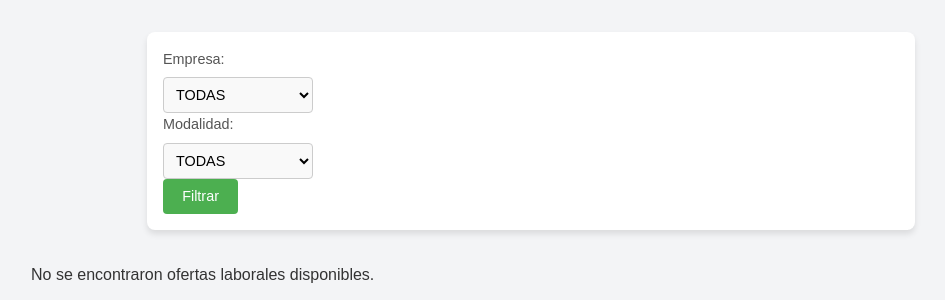
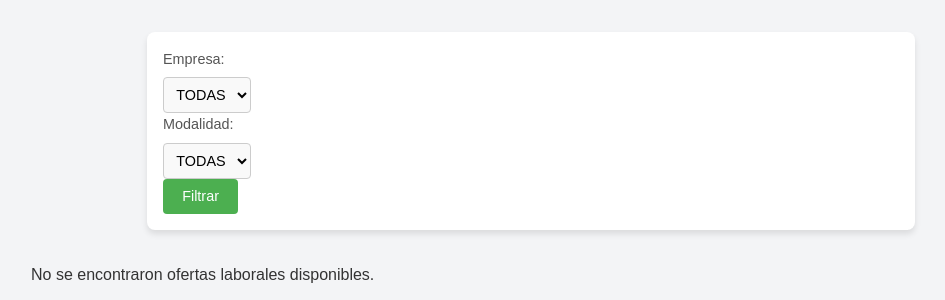
Before and after one commit to JesusMachaca/Web_Scraping, a Flask app: page / in a window 1280 px wide. Shown: the part 138-438 px from the top of the page, without its empty margins (109-1054 px from the left). Run offline with Flask 3, Linux system fonts and the light colour scheme; data that the repository does not hold is empty; some libraries are stand-ins or nearby versions.

Commit message:
Update styles.css

```diff
--- a/static/styles.css
+++ b/static/styles.css
@@ -51,16 +51,15 @@ main {
     display: flex; /* Cambiamos a flex para alinear en fila */
     justify-content: space-between; /* Distribuimos los filtros horizontalmente */
     align-items: center; /* Centramos verticalmente */
-    gap: 1rem;
+    gap: 1rem; /* Espaciado entre elementos */
 }
 
 /* Ajustes de grupo de filtros */
 .filter-group {
+    flex: 1; /* Hacemos que cada grupo ocupe espacio proporcional */
     display: flex;
     flex-direction: column;
-    min-width: 150px; /* Ajustar ancho mínimo */
-    align-items: flex-start; /* Alinear contenido al inicio */
-    text-align: left;
+    align-items: flex-start; /* Alinear contenido al inicio del grupo */
 }
 
 /* Etiquetas */
@@ -72,13 +71,15 @@ main {
 
 /* Selectores */
 .filter-group select {
+    width: 100%; /* Ancho completo dentro del grupo */
+    max-width: 200px; /* Limitar el ancho máximo */
     padding: 0.5rem;
     font-size: 0.9rem;
     border: 1px solid #ccc;
     border-radius: 4px;
     background-color: #f9f9f9;
     transition: border-color 0.3s;
-    width: 100%; /* Ocupar todo el espacio del grupo */
+    text-align: center; /* Centrar texto dentro del selector */
 }
 
 /* Hover en selectores */
```
Also changed, not shown: other parts of static/styles.css (+2 -2 lines).
